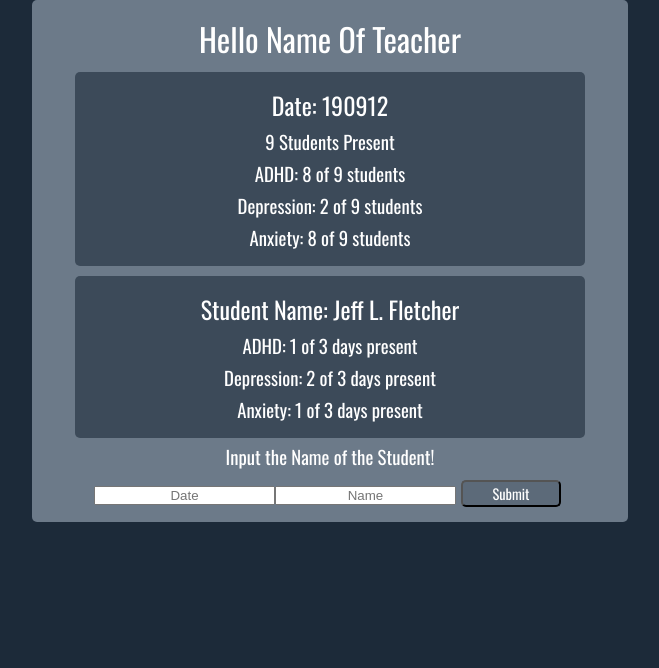
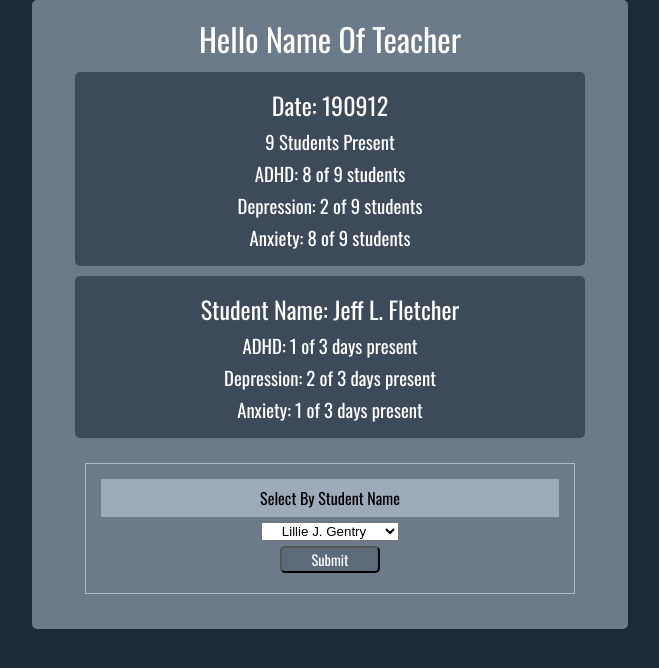
Before and after one commit to giacomo9999/Project-EKJD, a React (Create React App) app in the folder client/: page / in a window 1280 px wide. Shown: the top 668 px of the page, without its empty margins (310-969 px from the left). Built offline with nearby package versions, Linux system fonts and the light colour scheme.

Commit message:
Pulldown menu sort of working.

```diff
--- a/client/src/Analyzer.js
+++ b/client/src/Analyzer.js
@@ -66,12 +66,23 @@ class Analyzer extends Component {
     );
   };
   render() {
-    console.log(this.props.data);
+    // extract student names from this.props.data
+    let keysObj = Object.keys(this.props.data)[0];
+    const nameArr = this.props.data[keysObj].map((entry, index) => {
+      return <option value={entry.student_name}>{entry.student_name}</option>;
+    });
+
     return (
       <div>
         {/* <h2>I Am The Data Analyzer</h2> */}
         {this.reportByDate(190912)}
         {this.reportByStudent("Jeff L. Fletcher")}
+        <form className="h-form" onSubmit={this.reportByDate}>
+          <label className="h-label">Select By Student Name</label>
+          <select name="students">{nameArr}</select>
+          <br />
+          <button className="submit">Submit</button>
+        </form>
       </div>
     );
   }
--- a/client/src/App.css
+++ b/client/src/App.css
@@ -162,7 +162,7 @@ button {
 /* Form (General Use)*/
 
 .h-form {
-  width: 50%;
+  width: 85%;
   margin: 25px auto;
   /* border color 9 */
   border: 1px solid #acbac9;
@@ -209,3 +209,5 @@ button {
   /* background color 4 */
   background-color: #5c6a79;
 }
+
+/* Dropdown */
--- a/client/src/App.js
+++ b/client/src/App.js
@@ -1,7 +1,7 @@
 import React, { Component } from "react";
 import Analyzer from "./Analyzer";
 import database from "./sample_record2";
-import Form from './Form'
+// import Form from "./Form";
 
 import "./App.css";
 import "./media-queries.css";
@@ -14,7 +14,6 @@ class App extends Component {
       <div className="container-outer">
         <h1>Hello Name Of Teacher</h1>
         <Analyzer data={this.state} currentDate="190913" />
-        <Form />
       </div>
     );
   }
--- a/client/src/Form.jsx
+++ b/client/src/Form.jsx
@@ -1,5 +1,5 @@
 import React, { Component } from 'react'
-import database from './sample_record2'
+// import database from './sample_record2'
 
 export default class Form extends Component {
     constructor(props){
@@ -15,8 +15,6 @@ export default class Form extends Component {
             [name]:value
         })
     }
-
-
 
     render() {
         return (
```
